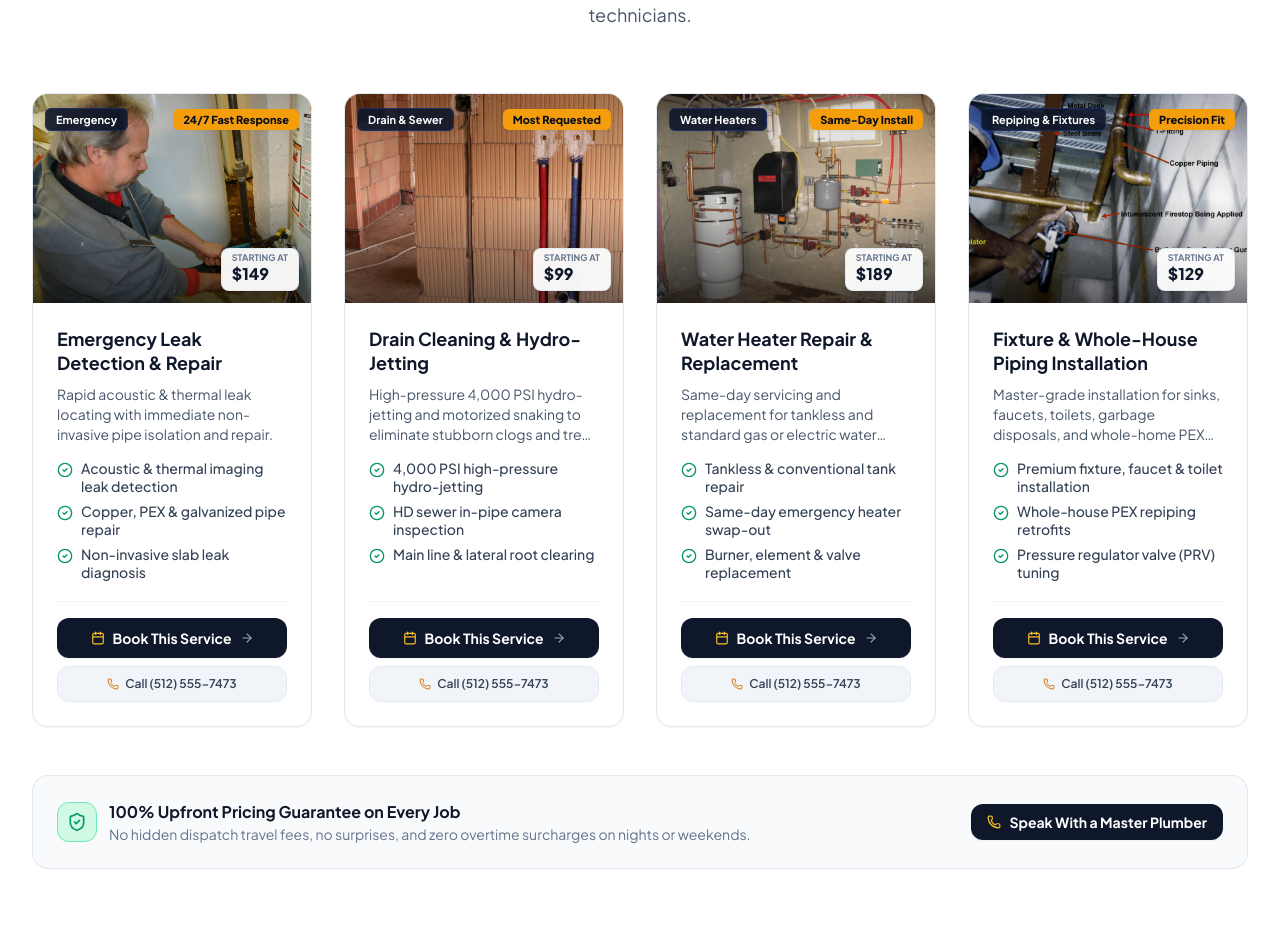
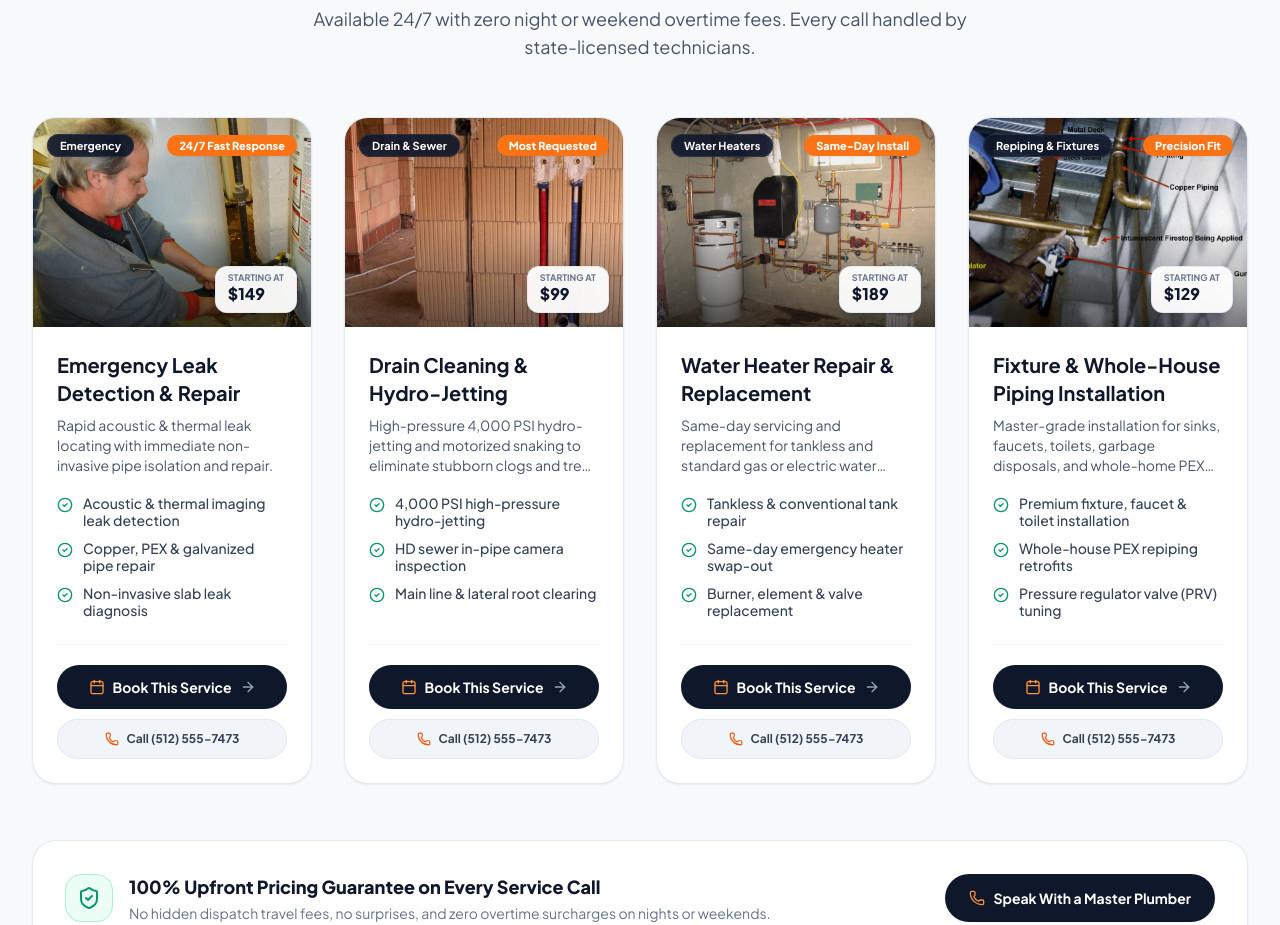
Before and after one commit to Jianst-21/Plumber, a Next.js app: page / in a window 1280 px wide. Shown: the part 1247-2172 px from the top of the page. Built offline with nearby package versions, Linux system fonts and the light colour scheme.

Commit message:
feat: polish whole landing page with clean precision, airy whitespace, and consistent pill buttons

```diff
--- a/src/components/services/ServicesGrid.tsx
+++ b/src/components/services/ServicesGrid.tsx
@@ -22,34 +22,33 @@ export default function ServicesGrid() {
   return (
     <section
       id="services"
-      className="py-16 sm:py-20 lg:py-24 bg-white relative overflow-hidden border-b border-slate-200/80"
+      className="py-20 sm:py-24 lg:py-28 bg-slate-50/50 relative overflow-hidden border-b border-slate-200/80"
       aria-label="Core Plumbing Services"
     >
       <div className="max-w-7xl mx-auto px-4 sm:px-6 lg:px-8">
         {/* Section Header */}
-        <div className="text-center max-w-3xl mx-auto mb-12 sm:mb-16">
-          <div className="inline-flex items-center gap-2 px-3.5 py-1.5 rounded-full bg-navy-50 border border-navy-200 text-navy-800 text-xs sm:text-sm font-bold shadow-xs mb-4">
-            <Wrench className="w-3.5 h-3.5 text-navy-700" aria-hidden="true" />
+        <div className="text-center max-w-3xl mx-auto mb-14 sm:mb-18">
+          <div className="inline-flex items-center gap-2 px-3.5 py-1.5 rounded-full bg-orange-50 border border-orange-200 text-orange-800 text-xs sm:text-sm font-bold shadow-2xs mb-4">
+            <Wrench className="w-3.5 h-3.5 text-orange-600" aria-hidden="true" />
             <span>Master-Grade Workmanship</span>
           </div>
-          <h2 className="text-2xl sm:text-3xl md:text-4xl font-extrabold text-navy-900 tracking-tight leading-tight mb-4">
+          <h2 className="text-3xl sm:text-4xl lg:text-5xl font-extrabold text-slate-900 tracking-tight leading-tight mb-4">
             Full-Service Residential &amp; Emergency Plumbing
           </h2>
-          <p className="text-base sm:text-lg text-slate-600 leading-relaxed font-normal">
-            Available 24/7 with zero night/weekend surcharge. Every job handled by licensed master technicians.
+          <p className="text-base sm:text-lg text-slate-600 leading-relaxed font-normal max-w-2xl mx-auto">
+            Available 24/7 with zero night or weekend overtime fees. Every call handled by state-licensed technicians.
           </p>
         </div>
 
         {/* 4 Core Services Grid (1 col mobile, 2 col tablet, 4 col desktop) */}
-        <div className="grid grid-cols-1 md:grid-cols-2 lg:grid-cols-4 gap-6 sm:gap-6 lg:gap-8">
+        <div className="grid grid-cols-1 md:grid-cols-2 lg:grid-cols-4 gap-6 lg:gap-8">
           {SITE_CONFIG.services.map((service: PlumbingService) => {
-            // Pick top 3 feature highlights
             const topFeatures = service.features.slice(0, 3);
 
             return (
               <div
                 key={service.id}
-                className="bg-white rounded-2xl border border-slate-200/90 shadow-sm hover:shadow-xl transition-all duration-300 flex flex-col overflow-hidden group hover:-translate-y-1"
+                className="bg-white rounded-3xl border border-slate-200/90 shadow-sm hover:shadow-xl transition-all duration-300 flex flex-col overflow-hidden group hover:-translate-y-1.5"
               >
                 {/* Authentic Commercial Photo with Aspect 4/3 */}
                 <div className="relative aspect-[4/3] w-full overflow-hidden bg-slate-100">
@@ -63,53 +62,53 @@ export default function ServicesGrid() {
 
                   {/* Gradient overlay for text contrast */}
                   <div
-                    className="absolute inset-0 bg-gradient-to-t from-black/50 via-transparent to-black/20 pointer-events-none"
+                    className="absolute inset-0 bg-gradient-to-t from-black/50 via-transparent to-black/10 pointer-events-none"
                     aria-hidden="true"
                   />
 
                   {/* Category Badge (Top Left) */}
-                  <div className="absolute top-3 left-3 z-10">
-                    <span className="bg-navy-900/90 backdrop-blur-md text-white text-[11px] font-bold px-2.5 py-1 rounded-md shadow-sm border border-navy-700/60">
+                  <div className="absolute top-3.5 left-3.5 z-10">
+                    <span className="bg-slate-900/90 backdrop-blur-md text-white text-[11px] font-bold px-3 py-1 rounded-full shadow-sm border border-slate-700/60">
                       {service.category}
                     </span>
                   </div>
 
                   {/* Highlight Badge (Top Right) */}
                   {service.badge && (
-                    <div className="absolute top-3 right-3 z-10">
-                      <span className="bg-amber-500 text-navy-950 text-[11px] font-extrabold px-2.5 py-1 rounded-md shadow-sm">
+                    <div className="absolute top-3.5 right-3.5 z-10">
+                      <span className="bg-orange-500 text-white text-[11px] font-extrabold px-3 py-1 rounded-full shadow-sm">
                         {service.badge}
                       </span>
                     </div>
                   )}
 
                   {/* Starting Price Badge (Bottom Right) */}
-                  <div className="absolute bottom-3 right-3 z-10 bg-white/95 backdrop-blur-md border border-slate-200/90 rounded-lg px-2.5 py-1 shadow-md">
+                  <div className="absolute bottom-3.5 right-3.5 z-10 bg-white/95 backdrop-blur-md border border-slate-200/90 rounded-xl px-3 py-1.5 shadow-md">
                     <span className="text-[9px] uppercase font-bold text-slate-500 block leading-none">
                       Starting at
                     </span>
-                    <span className="text-sm sm:text-base font-extrabold text-navy-900 leading-tight">
+                    <span className="text-base font-extrabold text-slate-900 leading-tight">
                       ${service.startingPrice}
                     </span>
                   </div>
                 </div>
 
                 {/* Card Body */}
-                <div className="p-5 sm:p-6 flex flex-col flex-1">
+                <div className="p-6 flex flex-col flex-1">
                   {/* Service Title */}
-                  <h3 className="text-lg font-bold text-navy-900 mb-2 leading-snug group-hover:text-amber-600 transition-colors">
+                  <h3 className="text-lg sm:text-xl font-bold text-slate-900 mb-2 leading-snug group-hover:text-orange-600 transition-colors">
                     {service.title}
                   </h3>
 
                   {/* Short Description */}
-                  <p className="text-xs sm:text-sm text-slate-600 mb-4 line-clamp-3 leading-relaxed font-normal">
+                  <p className="text-xs sm:text-sm text-slate-600 mb-5 line-clamp-3 leading-relaxed font-normal">
                     {service.shortDesc}
                   </p>
 
                   {/* 3 Feature Checkmarks with Lucide icons */}
-                  <ul className="space-y-2 mb-5 text-xs sm:text-sm text-slate-700">
+                  <ul className="space-y-2.5 mb-6 text-xs sm:text-sm text-slate-700">
                     {topFeatures.map((feature, idx) => (
-                      <li key={idx} className="flex items-start gap-2">
+                      <li key={idx} className="flex items-start gap-2.5">
                         <CheckCircle2 className="w-4 h-4 text-emerald-600 flex-shrink-0 mt-0.5" aria-hidden="true" />
                         <span className="leading-tight text-slate-700 font-medium">{feature}</span>
                       </li>
@@ -117,26 +116,26 @@ export default function ServicesGrid() {
                   </ul>
 
                   {/* Action Buttons */}
-                  <div className="mt-auto pt-4 border-t border-slate-100 flex flex-col gap-2">
+                  <div className="mt-auto pt-5 border-t border-slate-100 flex flex-col gap-2.5">
                     {/* Primary Button: Book This Service */}
                     <a
                       href={`#wizard?service=${service.id}`}
                       onClick={(e) => handleSelectService(e, service.id)}
-                      className="w-full inline-flex items-center justify-center gap-2 py-2.5 px-3 rounded-xl bg-navy-900 hover:bg-navy-800 active:bg-navy-950 text-white font-bold text-xs sm:text-sm shadow-sm hover:shadow transition-all min-h-[40px] text-center"
+                      className="w-full inline-flex items-center justify-center gap-2 py-3 px-4 rounded-full bg-slate-900 hover:bg-orange-500 active:bg-orange-600 text-white font-bold text-xs sm:text-sm shadow-sm hover:shadow transition-all min-h-[44px] text-center"
                       aria-label={`Book ${service.title} in quote wizard`}
                     >
-                      <Calendar className="w-3.5 h-3.5 text-amber-400 flex-shrink-0" aria-hidden="true" />
+                      <Calendar className="w-4 h-4 text-orange-400 group-hover:text-white transition-colors" aria-hidden="true" />
                       <span>Book This Service</span>
-                      <ArrowRight className="w-3.5 h-3.5 text-slate-400 group-hover:translate-x-0.5 transition-transform" aria-hidden="true" />
+                      <ArrowRight className="w-4 h-4 text-slate-400 group-hover:text-white group-hover:translate-x-0.5 transition-transform" aria-hidden="true" />
                     </a>
 
                     {/* Secondary Link: Direct Call */}
                     <a
                       href={`tel:${SITE_CONFIG.business.phone}`}
-                      className="w-full inline-flex items-center justify-center gap-1.5 py-2 px-3 rounded-xl bg-slate-100 hover:bg-amber-50 hover:border-amber-300 hover:text-amber-900 text-slate-700 font-semibold text-xs border border-slate-200 transition-colors min-h-[36px] text-center"
+                      className="w-full inline-flex items-center justify-center gap-2 py-2.5 px-4 rounded-full bg-slate-100 hover:bg-orange-50 hover:border-orange-300 hover:text-orange-900 text-slate-700 font-bold text-xs border border-slate-200 transition-colors min-h-[40px] text-center"
                       aria-label={`Call ${SITE_CONFIG.business.phone} for ${service.title}`}
                     >
-                      <Phone className="w-3 h-3 text-amber-600 flex-shrink-0" aria-hidden="true" />
+                      <Phone className="w-3.5 h-3.5 text-orange-600 flex-shrink-0" aria-hidden="true" />
                       <span>Call {SITE_CONFIG.business.phone}</span>
                     </a>
                   </div>
@@ -147,25 +146,25 @@ export default function ServicesGrid() {
         </div>
 
         {/* Bottom Guarantee Banner */}
-        <div className="mt-12 rounded-2xl bg-slate-50 border border-slate-200/90 p-5 sm:p-6 flex flex-col sm:flex-row items-center justify-between gap-4 text-center sm:text-left">
-          <div className="flex items-center gap-3">
-            <div className="w-10 h-10 rounded-xl bg-emerald-100 border border-emerald-300 flex items-center justify-center text-emerald-700 flex-shrink-0">
-              <ShieldCheck className="w-5 h-5 text-emerald-600" aria-hidden="true" />
+        <div className="mt-14 rounded-3xl bg-white border border-slate-200/90 p-6 sm:p-8 flex flex-col sm:flex-row items-center justify-between gap-6 shadow-sm">
+          <div className="flex items-center gap-4 text-left">
+            <div className="w-12 h-12 rounded-2xl bg-emerald-50 border border-emerald-200 flex items-center justify-center text-emerald-700 shrink-0">
+              <ShieldCheck className="w-6 h-6 text-emerald-600" aria-hidden="true" />
             </div>
             <div>
-              <p className="text-sm sm:text-base font-bold text-navy-900">
-                100% Upfront Pricing Guarantee on Every Job
+              <p className="text-base sm:text-lg font-extrabold text-slate-900">
+                100% Upfront Pricing Guarantee on Every Service Call
               </p>
-              <p className="text-xs sm:text-sm text-slate-500 font-normal">
+              <p className="text-xs sm:text-sm text-slate-500 font-normal mt-0.5">
                 No hidden dispatch travel fees, no surprises, and zero overtime surcharges on nights or weekends.
               </p>
             </div>
           </div>
           <a
             href={`tel:${SITE_CONFIG.business.phone}`}
-            className="flex-shrink-0 inline-flex items-center gap-2 px-4 py-2 rounded-xl bg-navy-900 hover:bg-navy-800 text-white text-xs sm:text-sm font-bold shadow-sm transition-colors"
+            className="shrink-0 inline-flex items-center gap-2 px-6 py-3.5 rounded-full bg-slate-900 hover:bg-orange-500 text-white text-xs sm:text-sm font-bold shadow-sm hover:shadow transition-colors"
           >
-            <Phone className="w-3.5 h-3.5 text-amber-400" aria-hidden="true" />
+            <Phone className="w-4 h-4 text-orange-400" aria-hidden="true" />
             <span>Speak With a Master Plumber</span>
           </a>
         </div>
```
Also changed, not shown: src/components/pricing/PricingTable.tsx (+9 -9 lines), src/components/showcase/BeforeAfter.tsx (+8 -8 lines).
